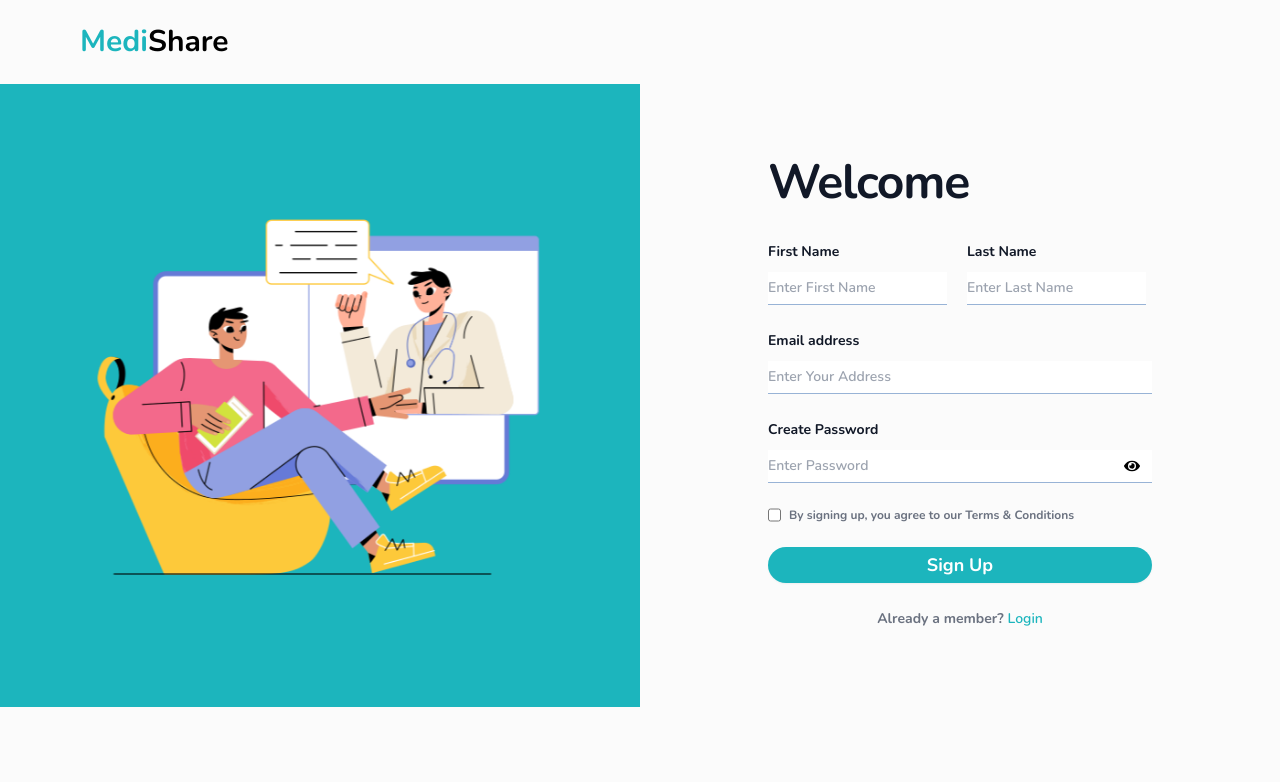
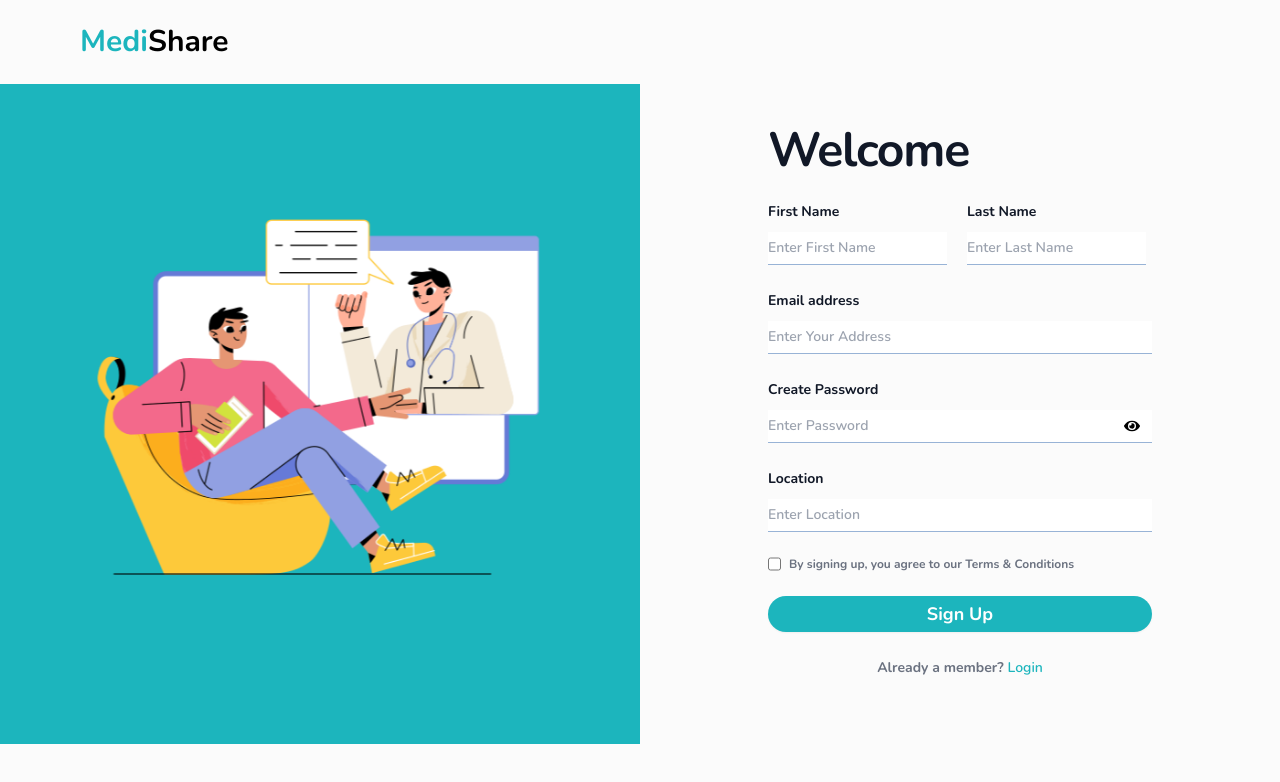
Before and after one commit to Pranjali-12/medishare-client, a React (Create React App) app: page /signup in a window 1280 px wide. Shown: the top 782 px of the page. Built offline with nearby package versions, Linux system fonts and the light colour scheme.

Commit message:
location added

```diff
--- a/src/Components/SignUpCon.jsx
+++ b/src/Components/SignUpCon.jsx
@@ -23,12 +23,12 @@ const SignUpCon = () => {
         <div className="sm:w-1/2 flex justify-center">
           <div className="flex min-h-full flex-1 flex-col justify-center px-6 py-12 lg:px-8">
             <div className="sm:mx-auto sm:w-full sm:max-w-sm">
-              <h2 className="mt-5 text-left text-5xl font-bold leading-9 tracking-tight text-gray-900">
+              <h2 className="mt-0 text-left text-5xl font-bold leading-9 tracking-tight text-gray-900">
                 Welcome
               </h2>
             </div>
 
-            <div className="mt-10 sm:mx-auto sm:w-full sm:max-w-sm">
+            <div className="mt-8 sm:mx-auto sm:w-full sm:max-w-sm">
               <form className="space-y-6" action="#" method="POST">
                 <div className="flex sm:flex flex:nowrap sm:wrap">
                   <div>
@@ -126,6 +126,27 @@ const SignUpCon = () => {
                     </div>
                   </div>
                 </div>
+                <div>
+                    <label
+                      htmlFor="email"
+                      className="block text-sm font-bold leading-6 text-gray-900"
+                    >
+                      Location
+                    </label>
+                    <div className="mt-2">
+                      <input
+                        id="location"
+                        name="location"
+                        type="text"
+                        autoComplete="location"
+                        placeholder="Enter Location"
+                        required
+                        className="block w-full text-sm font-semibold border-b py-1.5 text-gray-900 placeholder:text-gray-400 outline-none"
+                        style={{ borderColor: "#98B3D6" }}
+                      />
+                    </div>
+                  </div>
+
                 <div className="mt-2">
                   <label className="flex block w-full text-xs font-bold  text-gray-500 outline-none">
                     <input type="checkbox" />
```
